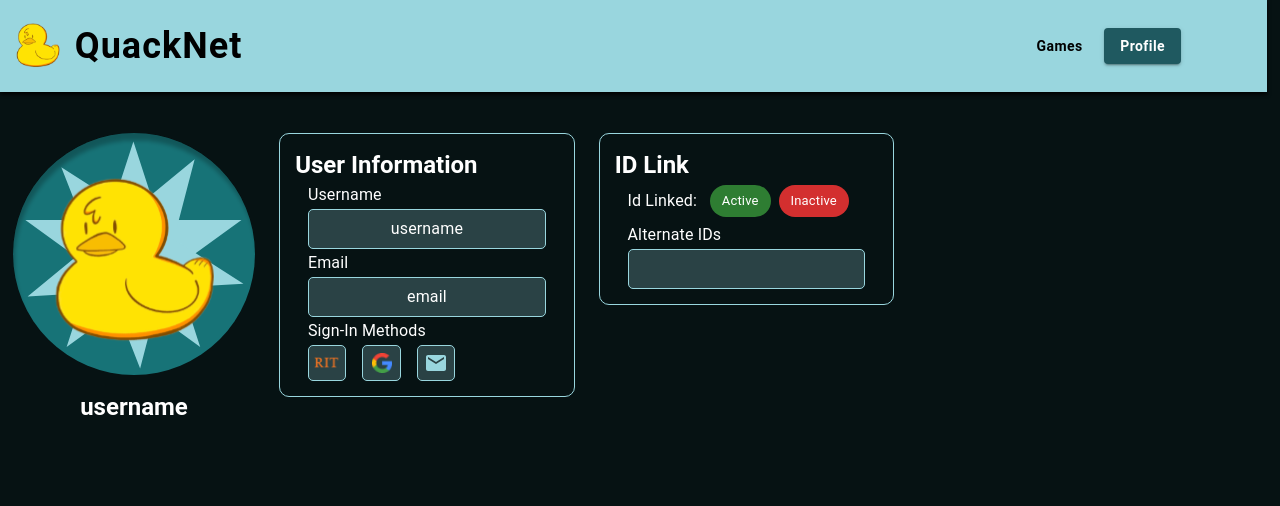
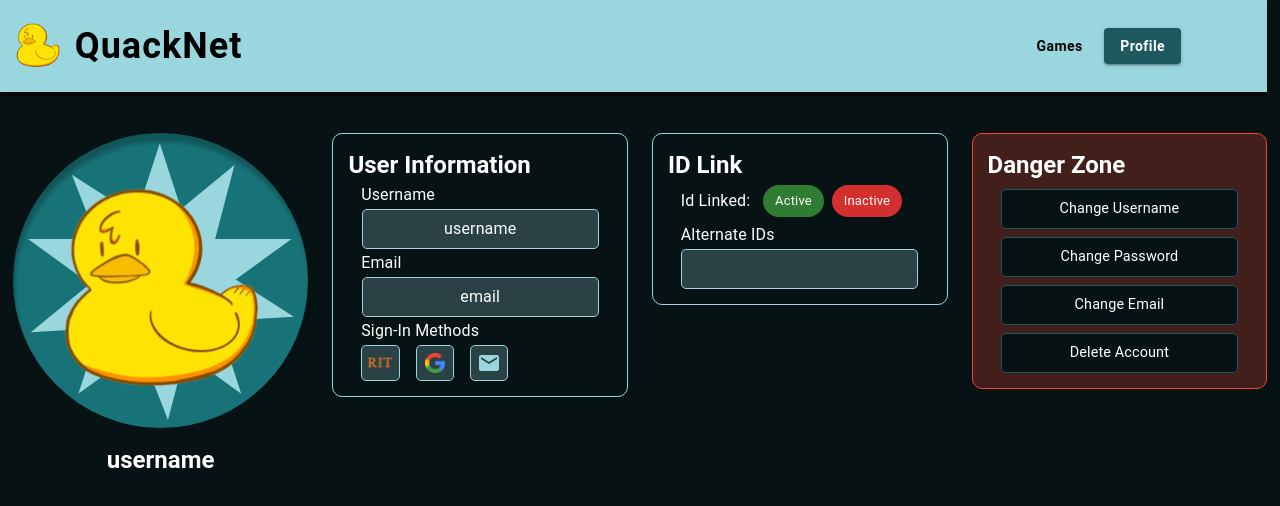
Before and after one commit to aehuge2004/quacknet, a Next.js app in the folder quacknet-next/: page /profile in a window 1280 px wide. Shown: the top 506 px of the page. Built offline with nearby package versions, Linux system fonts and the light colour scheme.

Commit message:
danger zone and content spacing

```diff
--- /dev/null
+++ b/quacknet-next/src/app/components/DangerZone.tsx
@@ -0,0 +1,37 @@
+'use client'
+import Stack from '@mui/material/Stack'
+import Typography from '@mui/material/Typography'
+import Box from '@mui/material/Box'
+import Button from '@mui/material/Button'
+
+export default function DangerZone() {
+    return (
+        <Box sx={{ borderColor: '#F44336', borderWidth: '1px', borderRadius: '10px', padding: '15px', background: 'rgba(244, 67, 54, 0.25)'}}>
+            <Stack spacing={1} direction="column" sx={{ alignItems: 'center', justifyContent: 'center'}}>
+                <Typography variant="h5" sx={{ color: 'white', fontWeight: 'bold', alignSelf: 'flex-start'}}>
+                    Danger Zone
+                </Typography>
+                <Button variant="outlined" sx={{width: '90%', height: '5vh', borderRadius: '5px', background: '#061213', borderColor: '#1B5662', borderWidth: '1px', alignItems: 'center', justifyContent: 'center' }}>
+                    <Typography sx={{ color: 'white', textTransform: 'none', fontSize: '0.9rem' }}>
+                        Change Username
+                    </Typography>
+                </Button>
+               <Button variant="outlined" sx={{width: '90%', height: '5vh', borderRadius: '5px', background: '#061213', borderColor: '#1B5662', borderWidth: '1px', alignItems: 'center', justifyContent: 'center' }}>
+                    <Typography sx={{ color: 'white', textTransform: 'none', fontSize: '0.9rem' }}>
+                        Change Password
+                    </Typography>
+                </Button>
+               <Button variant="outlined" sx={{width: '90%', height: '5vh', borderRadius: '5px', background: '#061213', borderColor: '#1B5662', borderWidth: '1px', alignItems: 'center', justifyContent: 'center' }}>
+                    <Typography sx={{ color: 'white', textTransform: 'none', fontSize: '0.9rem' }}>
+                        Change Email
+                    </Typography>
+                </Button>
+               <Button variant="outlined" sx={{width: '90%', height: '5vh', borderRadius: '5px', background: '#061213', borderColor: '#1B5662', borderWidth: '1px', alignItems: 'center', justifyContent: 'center' }}>
+                    <Typography sx={{ color: 'white', textTransform: 'none', fontSize: '0.9rem' }}>
+                        Delete Account
+                    </Typography>
+                </Button>
+            </Stack>
+        </Box>
+    )
+}
--- a/quacknet-next/src/app/profile/page.tsx
+++ b/quacknet-next/src/app/profile/page.tsx
@@ -9,6 +9,7 @@ import Typography from '@mui/material/Typography';
 import Grid from '@mui/material/Grid'
 import UserProfileInformation from '../components/UserProfileInformation'
 import IdLinkProfile from '../components/IdLinkProfile'
+import DangerZone from '../components/DangerZone'
 
 export default function Home() {
   const router = useRouter()
@@ -19,7 +20,7 @@ export default function Home() {
         <div>
 
             <Grid container spacing={3} sx={{padding: '1vw'}}>
-                <Grid size={2.5}>
+                <Grid size={3}>
                     <Stack direction="column" sx={{alignItems: 'center', gap: 2}}>
                         <img src="/images/profile-icon.svg" alt="Profile Icon" width={'100%'} height={200} />
                         <Typography variant="h5" sx={{ fontWeight: 'bold', color: 'white'}}>
@@ -33,8 +34,8 @@ export default function Home() {
                 <Grid size={3}>
                     <IdLinkProfile />
                 </Grid>
-                <Grid size={2}>
-                    {/* danger zone */}
+                <Grid size={3}>
+                    <DangerZone />
                 </Grid>
             </Grid>
 
```
